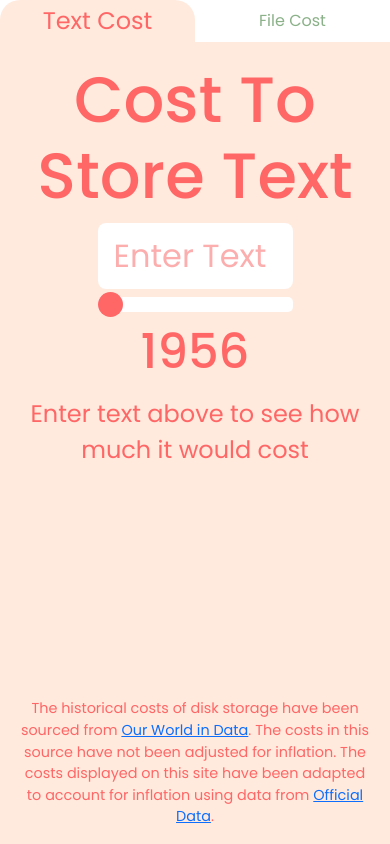
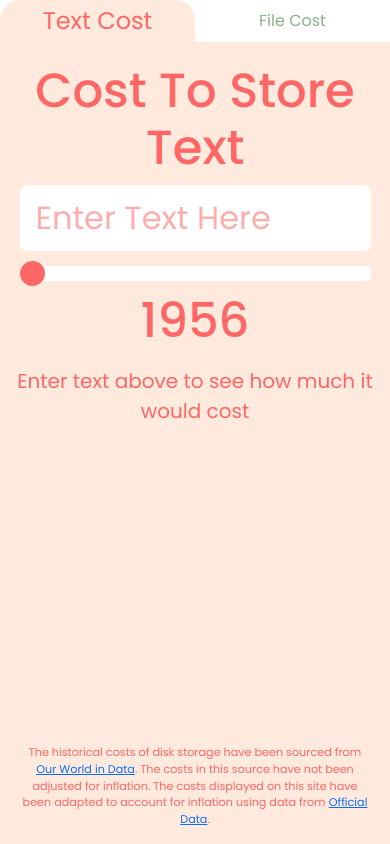
Before and after one commit to NourAshoush/historical-storage-costs, a React (Vite) app: page / in a window 390 px wide. Built offline with nearby package versions, Linux system fonts and the light colour scheme.

Commit message:
refactor: added mobile phone UI

```diff
--- a/src/App.css
+++ b/src/App.css
@@ -16,3 +16,14 @@
     margin-top: 4%;
     text-align: center;
 }
+
+@media (max-width: 768px) {
+
+  #title {
+    font-size: 3rem;
+  }
+
+  #enter-data-label {
+    font-size: 1.25rem;
+  }
+}
--- a/src/components/Footer/Footer.css
+++ b/src/components/Footer/Footer.css
@@ -7,9 +7,16 @@
     bottom: 0;
     left: 50%;
     transform: translateX(-50%);
+    text-justify: inter-word;
 }
 
 .download a {
     color: white;
     text-decoration: none;
 }
+
+@media (max-width: 768px) {
+    #info-desc {
+        font-size: 0.7rem;
+    }
+}
--- a/src/components/InputBox/InputBox.css
+++ b/src/components/InputBox/InputBox.css
@@ -20,10 +20,20 @@
   color: var(--light);
 }
 
-#byte-display {
+/* #byte-display {
   margin: 0 auto;
   margin-top: 0.25%;
   width: 50%;
   text-align: center;
   font-size: 1.5rem;
+} */
+
+@media (max-width: 768px) {
+  #input-box {
+    width: 90%;
+  }
+
+  #byte-display {
+    width: 90%;
+  }
 }
--- a/src/components/InputFileSize/InputFileSize.css
+++ b/src/components/InputFileSize/InputFileSize.css
@@ -34,3 +34,18 @@
     border: none;
     color: var(--main);
 }
+
+@media (max-width: 768px) {
+    .container {
+        flex-direction: column;
+    }
+
+    #input-num-size {
+        width: 90%;
+    }
+
+    #input-unit-dropdown {
+        margin-left: 0;
+        margin-top: 2%;
+    }
+}
--- a/src/components/Results/Results.css
+++ b/src/components/Results/Results.css
@@ -2,3 +2,25 @@
     margin-top: 4%;
     text-align: center;
 }
+
+.result-p {
+    color: var(--main);
+}
+
+.result-h {
+    max-width: 98%;
+    overflow: hidden;
+    text-overflow: ellipsis;
+    word-wrap: break-word;
+    display: block;
+}
+
+@media (max-width: 768px) {
+    .result-p {
+        font-size: 1.25rem;
+    }
+
+    .result-h {
+        font-size: 2rem;
+    }
+}
--- a/src/components/Results/Results.tsx
+++ b/src/components/Results/Results.tsx
@@ -76,11 +76,11 @@ function Results({ inputBytes, yearDate }: ResultsProps) {
     return (
         <>
             <div id="results-container">
-                <p>It would cost about</p>
-                <h1>
+                <p className="result-p">It would cost about</p>
+                <h1 className="result-h">
                     {cost == "NaN" ? "Too Insignificant" : "$" + costFormatted}
                 </h1>
-                <p>
+                <p className="result-p">
                     to store {bytesFormatted} in the year of {yearDate}.
                 </p>
             </div>
--- a/src/components/Slider/Slider.css
+++ b/src/components/Slider/Slider.css
@@ -1,5 +1,5 @@
 #slider {
-  margin-top: 2%;
+  margin-top: 4%;
   -webkit-appearance: none;
   width: 50%;
   height: 15px;
@@ -18,3 +18,9 @@
   background: var(--main);
   cursor: pointer;
 }
+
+@media (max-width: 768px) {
+  #slider {
+    width: 90%;
+  }
+}
```
